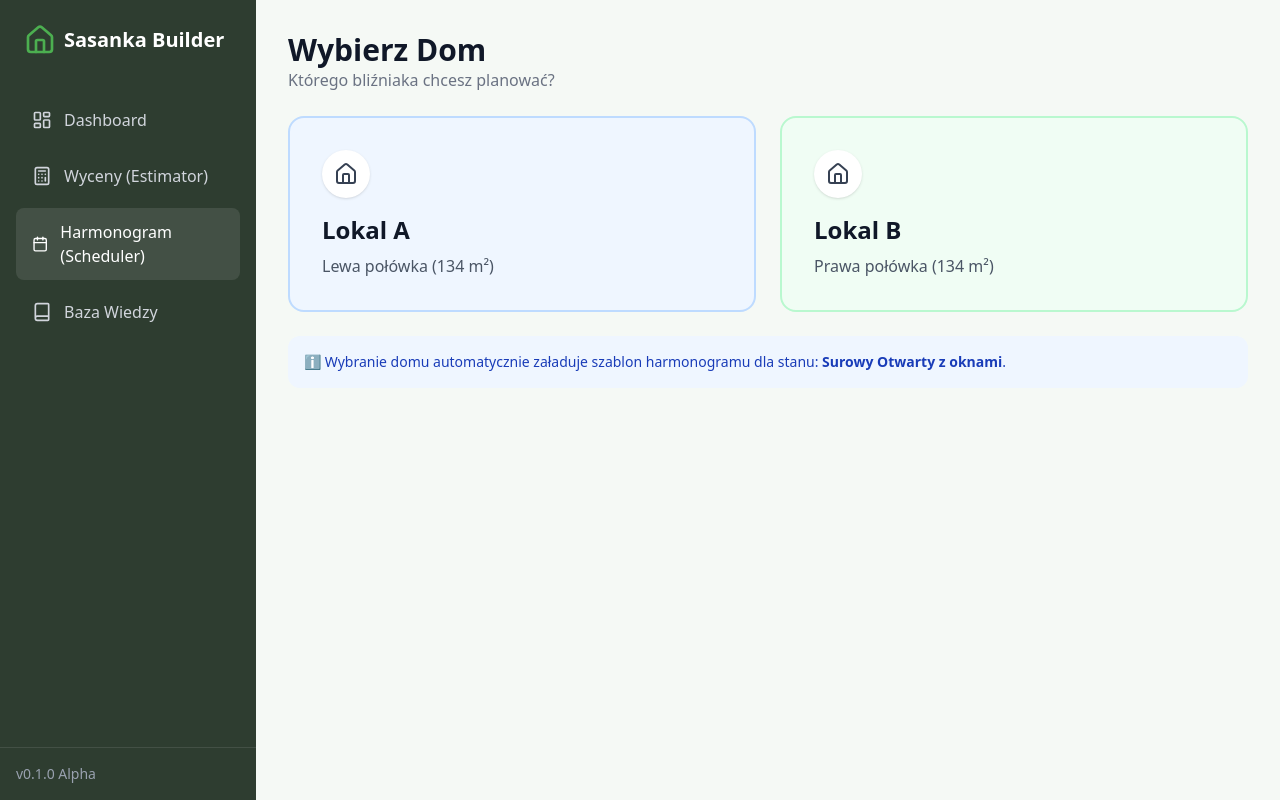
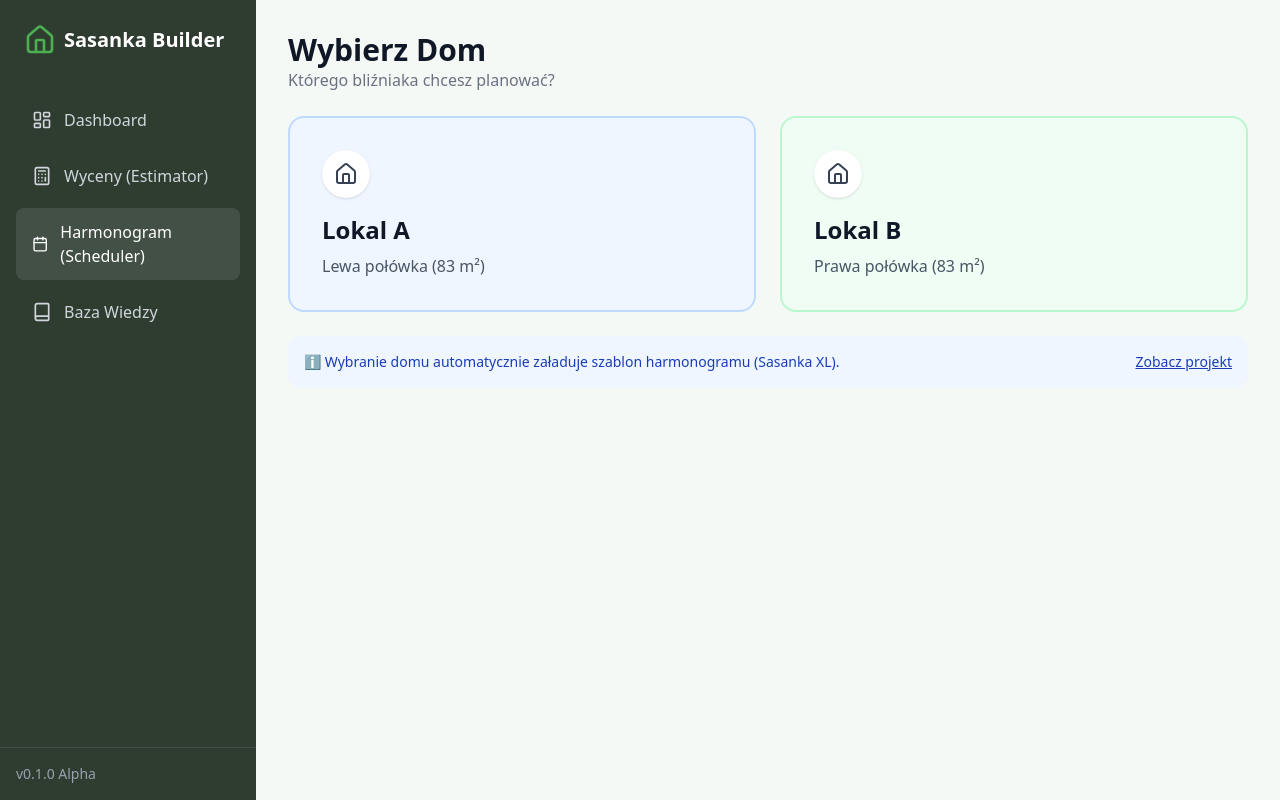
Before and after one commit to ecm-digital/sasankabuilder, a React (Vite) app: page /scheduler in a window 1280 px wide. Built offline with nearby package versions, Linux system fonts and the light colour scheme.

Commit message:
Fix: Updated Sasanka XL dimensions to 83m2

```diff
--- a/src/pages/Scheduler.tsx
+++ b/src/pages/Scheduler.tsx
@@ -32,8 +32,8 @@ export function Scheduler() {
     const [loading, setLoading] = useState(false);
 
     const houses = [
-        { id: 'lokal-a', name: 'Lokal A', desc: 'Lewa połówka (134 m²)', color: 'bg-blue-50 border-blue-200' },
-        { id: 'lokal-b', name: 'Lokal B', desc: 'Prawa połówka (134 m²)', color: 'bg-green-50 border-green-200' },
+        { id: 'lokal-a', name: 'Lokal A', desc: 'Lewa połówka (83 m²)', color: 'bg-blue-50 border-blue-200' },
+        { id: 'lokal-b', name: 'Lokal B', desc: 'Prawa połówka (83 m²)', color: 'bg-green-50 border-green-200' },
     ];
 
     useEffect(() => {
@@ -126,8 +126,11 @@ export function Scheduler() {
                     ))}
                 </div>
                 {/* Info about initial state */}
-                <div className="bg-blue-50 p-4 rounded-xl text-blue-800 text-sm">
-                    ℹ️ Wybranie domu automatycznie załaduje szablon harmonogramu dla stanu: <strong>Surowy Otwarty z oknami</strong>.
+                <div className="bg-blue-50 p-4 rounded-xl text-blue-800 text-sm flex justify-between items-center">
+                    <span>ℹ️ Wybranie domu automatycznie załaduje szablon harmonogramu (Sasanka XL).</span>
+                    <a href="https://sasanka.eu/sasanka-xl/" target="_blank" rel="noopener noreferrer" className="underline hover:text-blue-900">
+                        Zobacz projekt
+                    </a>
                 </div>
             </div>
         );
```
